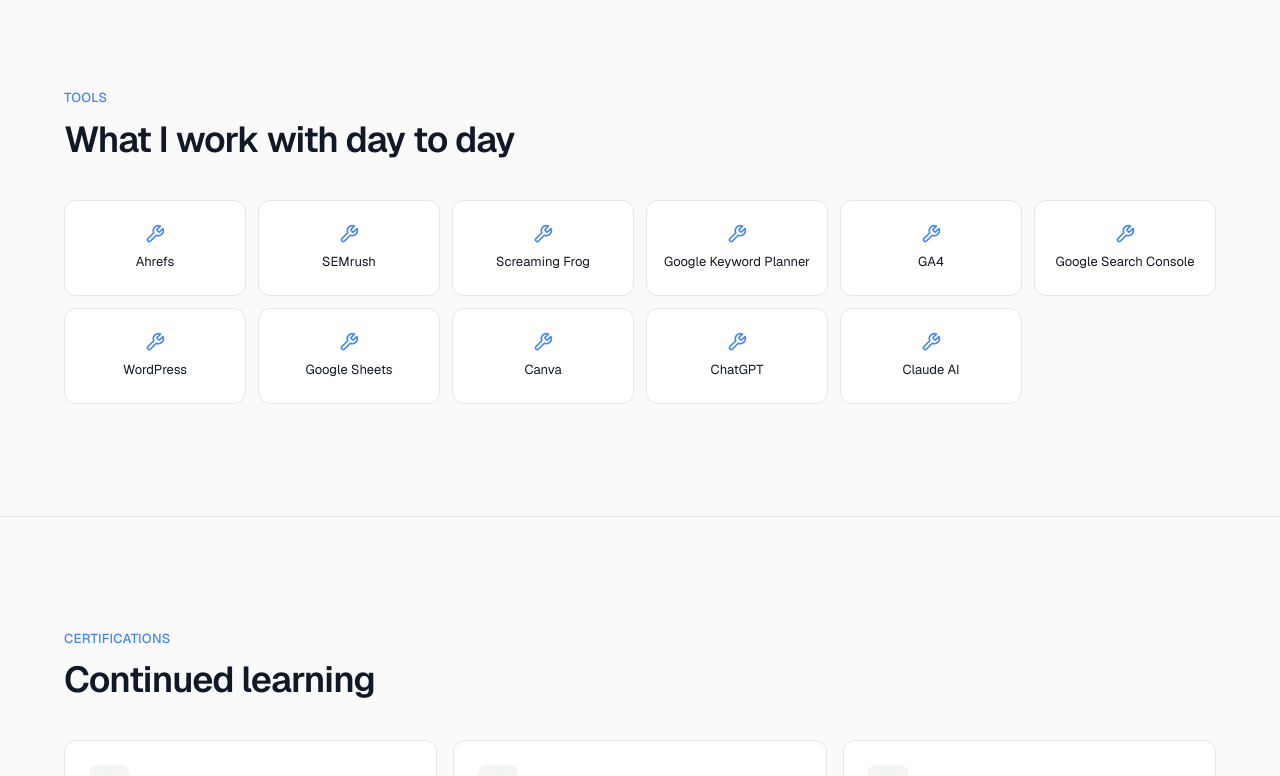
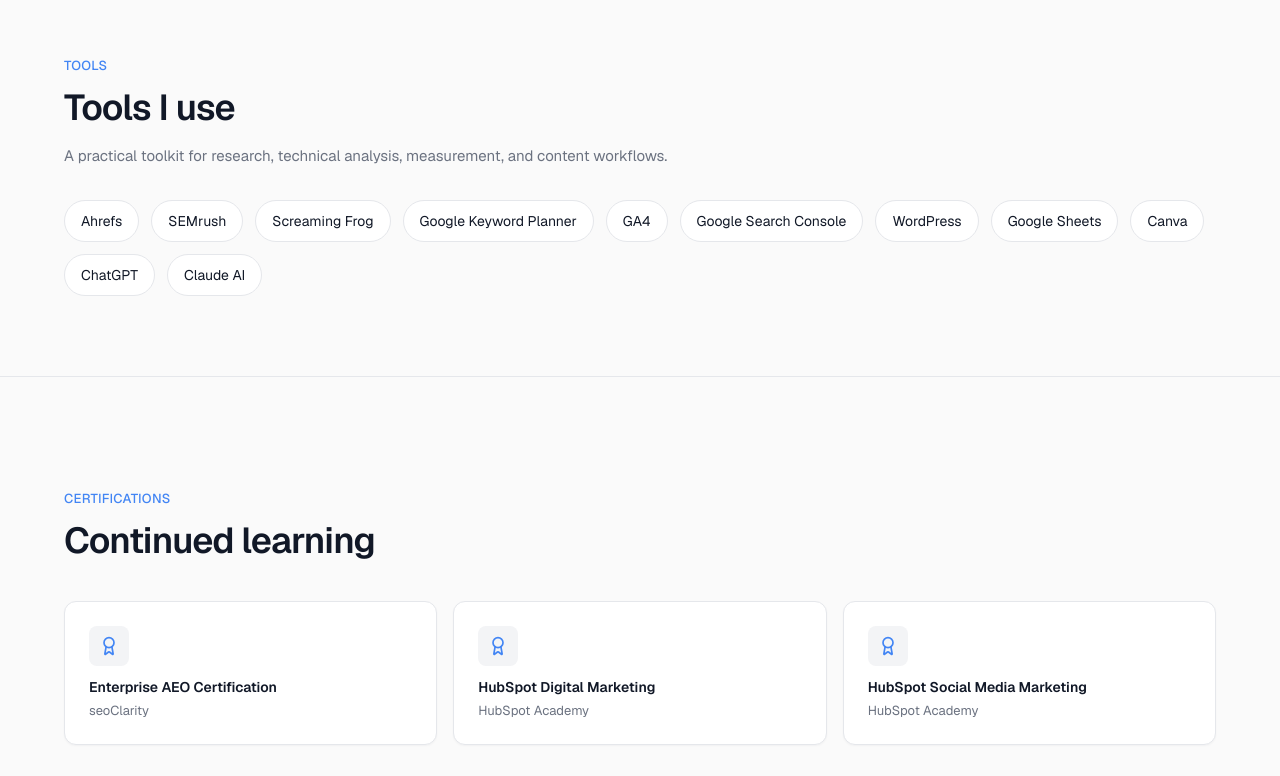
Before and after one commit to zain-hasnat/zain-hasnat-portfolio, a Next.js app: page / in a window 1280 px wide. Shown: the part 4840-5616 px from the top of the page. Built offline with nearby package versions, Linux system fonts and the light colour scheme.

Commit message:
Improve portfolio content and presentation

```diff
--- a/components/sections/tools.tsx
+++ b/components/sections/tools.tsx
@@ -1,22 +1,24 @@
-import { Wrench } from "lucide-react";
 import { tools } from "@/lib/data";
 import { SectionHeading } from "@/components/section-heading";
 import { FadeIn } from "@/components/fade-in";
 
 export function Tools() {
   return (
-    <section aria-label="Tools" className="py-20 sm:py-28">
+    <section aria-label="Tools" className="py-16 sm:py-20">
       <div className="container-x">
         <FadeIn>
-          <SectionHeading eyebrow="Tools" title="What I work with day to day" />
+          <SectionHeading
+            eyebrow="Tools"
+            title="Tools I use"
+            description="A practical toolkit for research, technical analysis, measurement, and content workflows."
+          />
         </FadeIn>
 
-        <div className="mt-10 grid grid-cols-2 gap-3 sm:grid-cols-3 md:grid-cols-4 lg:grid-cols-6">
+        <div className="mt-8 flex flex-wrap gap-3">
           {tools.map((tool, i) => (
             <FadeIn key={tool} delay={i * 0.02}>
-              <div className="flex h-24 flex-col items-center justify-center gap-2 rounded-lg border border-border bg-card text-center transition-shadow duration-200 hover:shadow-hover">
-                <Wrench className="h-5 w-5 text-accent" aria-hidden="true" />
-                <span className="text-[13px] text-foreground">{tool}</span>
+              <div className="rounded-full border border-border bg-card px-4 py-2.5 text-sm text-foreground transition-colors hover:border-accent/50 hover:bg-muted">
+                {tool}
               </div>
             </FadeIn>
           ))}
```
